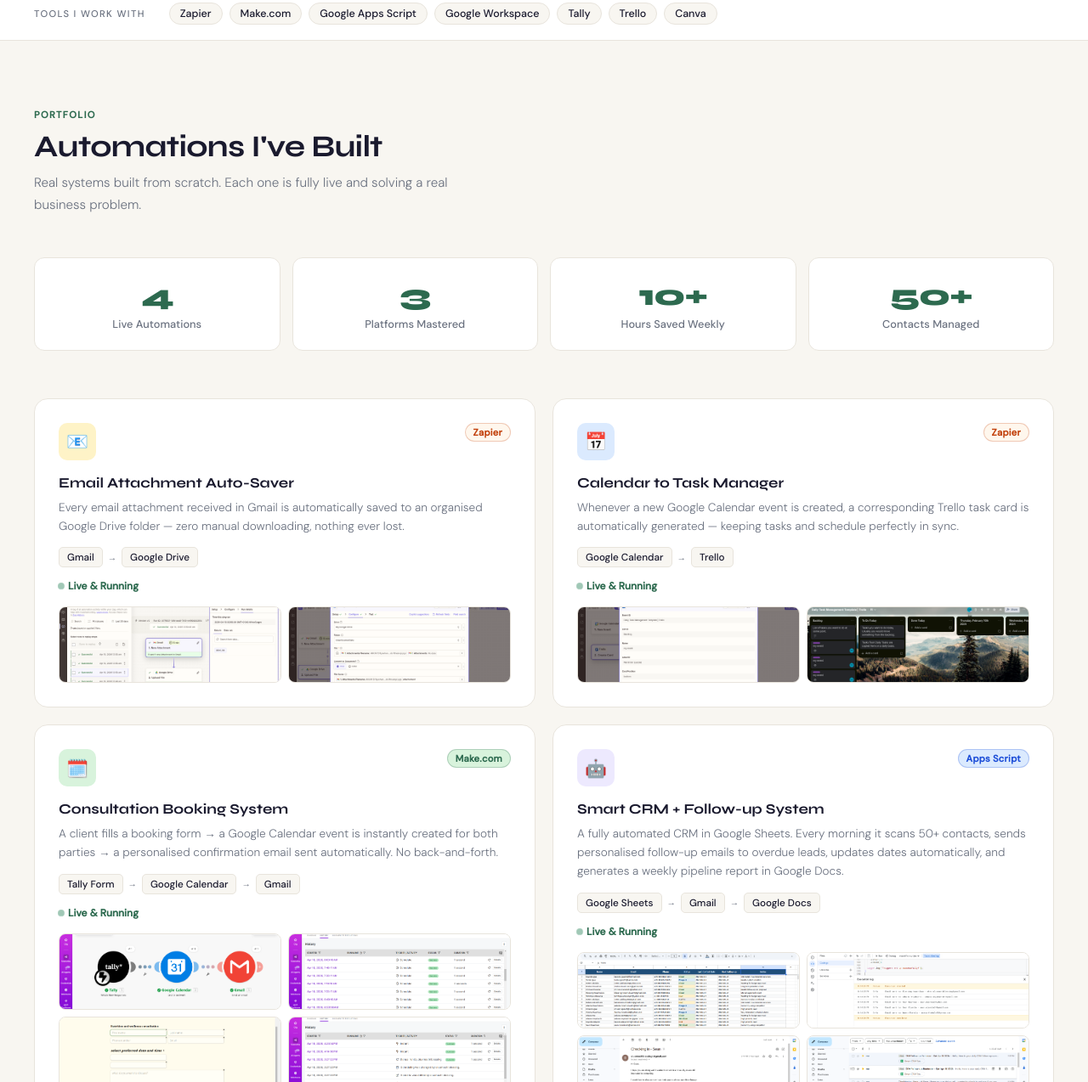
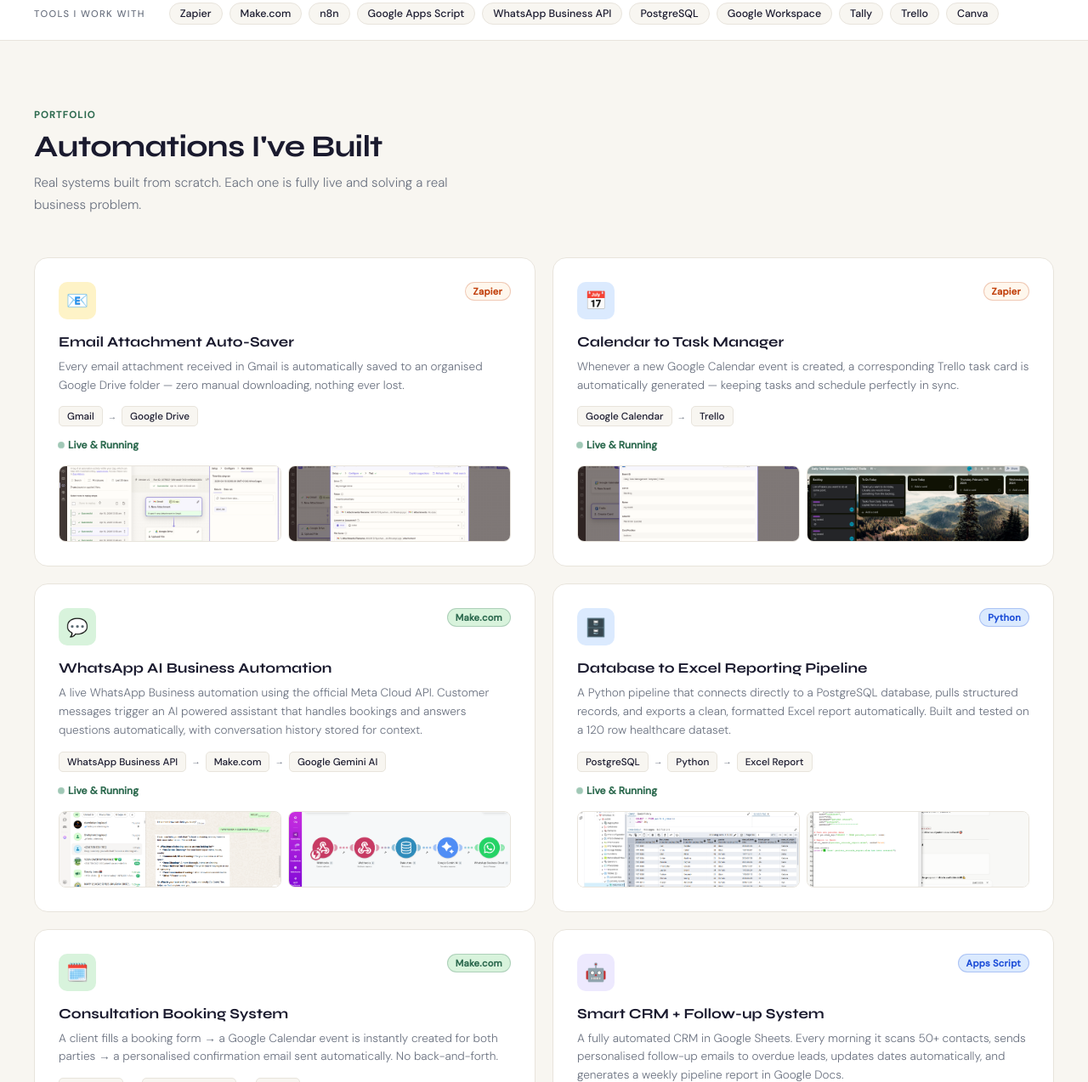
Before and after one commit to omadesk/omadesk, a plain HTML site: page index.html in a window 1280 px wide. Shown: the part 816-2090 px from the top of the page at 85% size. Drawn offline with Linux system fonts and the light colour scheme.

Commit message:
Update index.html

```diff
--- a/index.html
+++ b/index.html
@@ -143,7 +143,10 @@
   <div class="tags">
     <span class="tag2">Zapier</span>
     <span class="tag2">Make.com</span>
+    <span class="tag2">n8n</span>
     <span class="tag2">Google Apps Script</span>
+    <span class="tag2">WhatsApp Business API</span>
+    <span class="tag2">PostgreSQL</span>
     <span class="tag2">Google Workspace</span>
     <span class="tag2">Tally</span>
     <span class="tag2">Trello</span>
@@ -157,13 +160,6 @@
   <p class="slabel">Portfolio</p>
   <h2>Automations I've Built</h2>
   <p class="sdesc">Real systems built from scratch. Each one is fully live and solving a real business problem.</p>
-
-  <div class="stats fu">
-    <div class="stat"><div class="snum">4</div><div class="slbl">Live Automations</div></div>
-    <div class="stat"><div class="snum">3</div><div class="slbl">Platforms Mastered</div></div>
-    <div class="stat"><div class="snum">10+</div><div class="slbl">Hours Saved Weekly</div></div>
-    <div class="stat"><div class="snum">50+</div><div class="slbl">Contacts Managed</div></div>
-  </div>
 
   <div class="pgrid">
 
@@ -188,6 +184,30 @@
       <div class="ss">
         <img src="zapier2.png" alt="Calendar Trello" onclick="openLb(this.src)">
         <img src="zapier3.png" alt="Trello board" onclick="openLb(this.src)">
+      </div>
+    </div>
+
+    <div class="card fu">
+      <div class="ch"><div class="ci ig">&#x1F4AC;</div><span class="cp pm">Make.com</span></div>
+      <div class="ct">WhatsApp AI Business Automation</div>
+      <p class="cd">A live WhatsApp Business automation using the official Meta Cloud API. Customer messages trigger an AI powered assistant that handles bookings and answers questions automatically, with conversation history stored for context.</p>
+      <div class="flow"><span class="fs">WhatsApp Business API</span><span class="fa">&#x2192;</span><span class="fs">Make.com</span><span class="fa">&#x2192;</span><span class="fs">Google Gemini AI</span></div>
+      <div class="cs"><span class="sd"></span>Live &amp; Running</div>
+      <div class="ss">
+        <img src="API1.png" alt="WhatsApp AI conversation" onclick="openLb(this.src)">
+        <img src="API3.png" alt="Make.com scenario with data store" onclick="openLb(this.src)">
+      </div>
+    </div>
+
+    <div class="card fu">
+      <div class="ch"><div class="ci ib">&#x1F5C4;&#xFE0F;</div><span class="cp pa">Python</span></div>
+      <div class="ct">Database to Excel Reporting Pipeline</div>
+      <p class="cd">A Python pipeline that connects directly to a PostgreSQL database, pulls structured records, and exports a clean, formatted Excel report automatically. Built and tested on a 120 row healthcare dataset.</p>
+      <div class="flow"><span class="fs">PostgreSQL</span><span class="fa">&#x2192;</span><span class="fs">Python</span><span class="fa">&#x2192;</span><span class="fs">Excel Report</span></div>
+      <div class="cs"><span class="sd"></span>Live &amp; Running</div>
+      <div class="ss">
+        <img src="PSQL1.png" alt="PostgreSQL database table" onclick="openLb(this.src)">
+        <img src="PSQL2.png" alt="Python script" onclick="openLb(this.src)">
       </div>
     </div>
 
```
